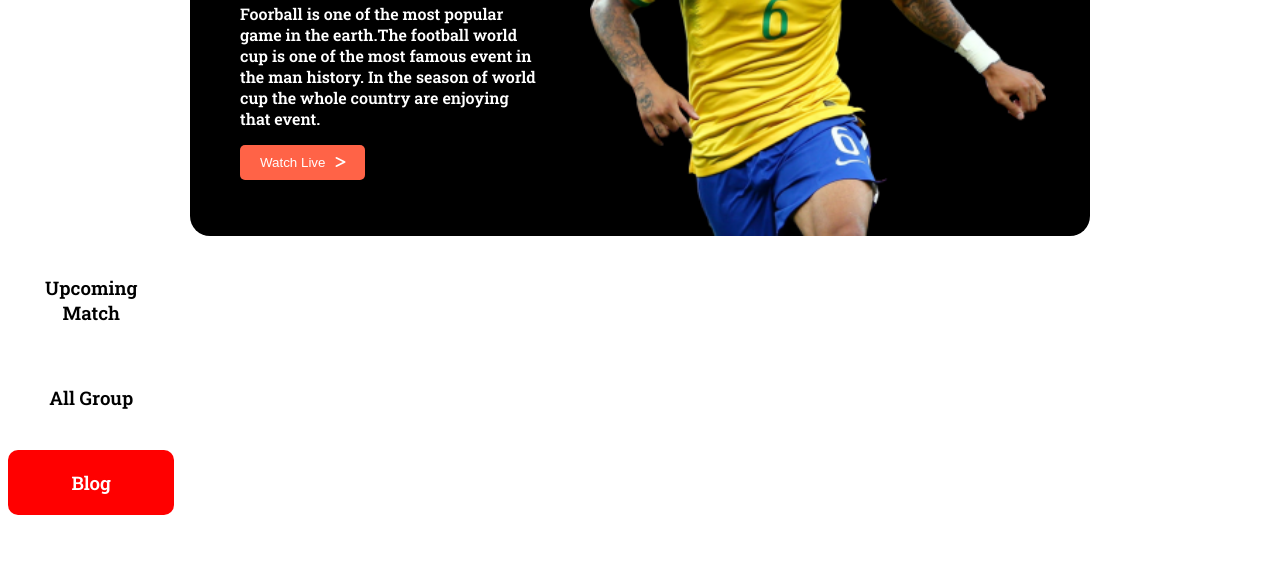
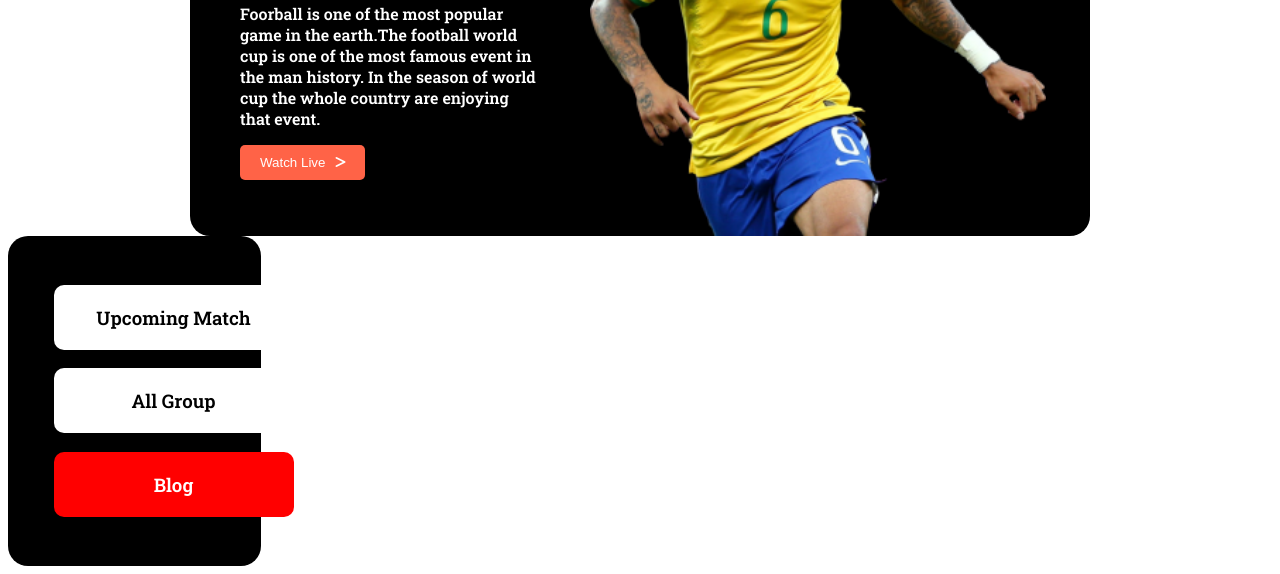
Before and after one commit to MazharulUtsho/worldcup-page, a plain HTML site: page index.html in a window 1280 px wide. Shown: the part 272-846 px from the top of the page. Before the commit the page ends 805 px from the top, so only its background shows below. Drawn offline with Linux system fonts and the light colour scheme.

Commit message:
side-bar

```diff
--- a/style.css
+++ b/style.css
@@ -64,29 +64,39 @@ body {
 .button-style2 {
     list-style-type: none;
     background-color: white;
-    max-width: 10%;
+    width: 200px;
     padding: 20px;
     text-align: center;
     border-radius: 10px;
+    margin-left: 18%;
+
 }
 
 .button-style3 {
     list-style-type: none;
     background-color: white;
-    max-width: 10%;
+    width: 200px;
     padding: 20px;
     text-align: center;
     border-radius: 10px;
-    margin-top: 20px;
+    margin-left: 18%;
 }
 
 .button-style4 {
     list-style-type: none;
     background-color: red;
-    max-width: 10%;
+    width: 200px;
     padding: 20px;
     text-align: center;
     border-radius: 10px;
-    margin-top: 20px;
     color: white;
+    margin-left: 18%;
 }
+
+.full-side-bar {
+    background-color: black;
+    height: 300px;
+    width: 20%;
+    border-radius: 20px;
+    padding-top: 30px;
+}
```
Also changed, not shown: index.html (+0 -2 lines).
